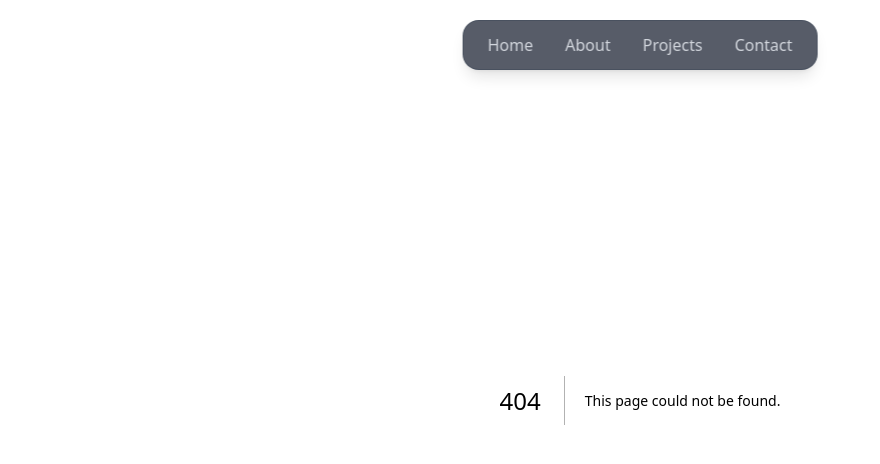
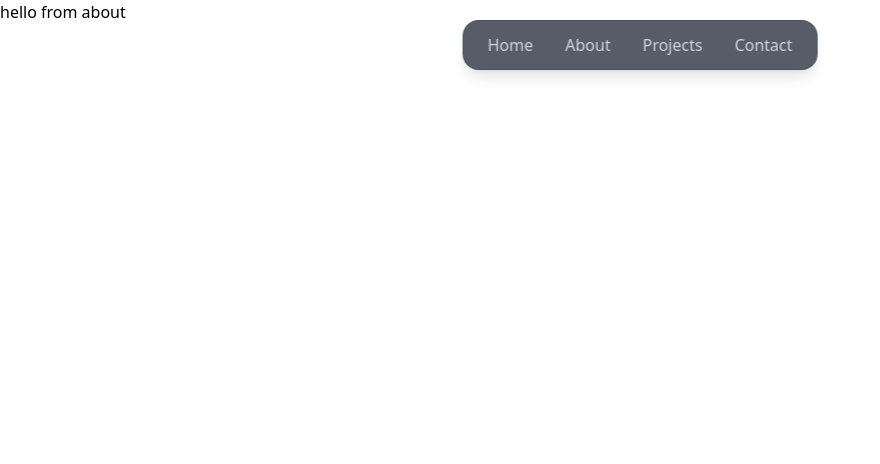
Before and after one commit to anujtaywade/New-Portfolio, a Next.js app: page /About in a window 1280 px wide. Before the commit this address had no page. Shown: the top 464 px of the page, without its empty margins (0-880 px from the left). Built offline with nearby package versions, Linux system fonts and the light colour scheme.

Commit message:
created and connected about page

```diff
--- /dev/null
+++ b/src/app/About/page.jsx
@@ -0,0 +1,11 @@
+import React from 'react'
+
+const page = () => {
+  return (
+    <div>
+      hello from about
+    </div>
+  )
+}
+
+export default page
--- a/src/app/Projects/page.js
+++ b/src/app/Projects/page.js
@@ -9,7 +9,7 @@ import {
   Github,
 } from "lucide-react";
 
-const ProjectsPage = () => {
+const Page = () => {
   const [hoveredProject, setHoveredProject] = useState(null);
   const [selectedFilter, setSelectedFilter] = useState("all");
 
@@ -264,4 +264,4 @@ const ProjectsPage = () => {
   );
 };
 
-export default ProjectsPage;
+export default Page;
--- a/src/app/page.js
+++ b/src/app/page.js
@@ -6,6 +6,7 @@ import { MapPin, Github, Linkedin, Twitter, Instagram } from "lucide-react";
 import  {TypeAnimation } from "react-type-animation";
 import Link from "next/link";
 import Projects from '@/app/Projects/page';
+
 
 const Page = () => {
   return (
@@ -117,6 +118,7 @@ const Page = () => {
     </div>
     <div>
       <Projects/>
+
     </div>
     </div>
 
--- a/src/components/Navbar.jsx
+++ b/src/components/Navbar.jsx
@@ -38,7 +38,7 @@ export default function Navbar() {
             className="md:hidden mt-3 flex flex-col items-center space-y-2 text-gray-300 border-t border-gray-700 pt-3"
           >
             <Link href="/" onClick={() => setOpen(false)} className="hover:text-blue-400 transition">Home</Link>
-            <Link href="/about" onClick={() => setOpen(false)} className="hover:text-blue-400 transition">About</Link>
+            <Link href="/About" onClick={() => setOpen(false)} className="hover:text-blue-400 transition">About</Link>
             <Link href="/projects" onClick={() => setOpen(false)} className="hover:text-blue-400 transition">Projects</Link>
             <Link href="/contact" onClick={() => setOpen(false)} className="hover:text-blue-400 transition">Contact</Link>
           </motion.div>
```
